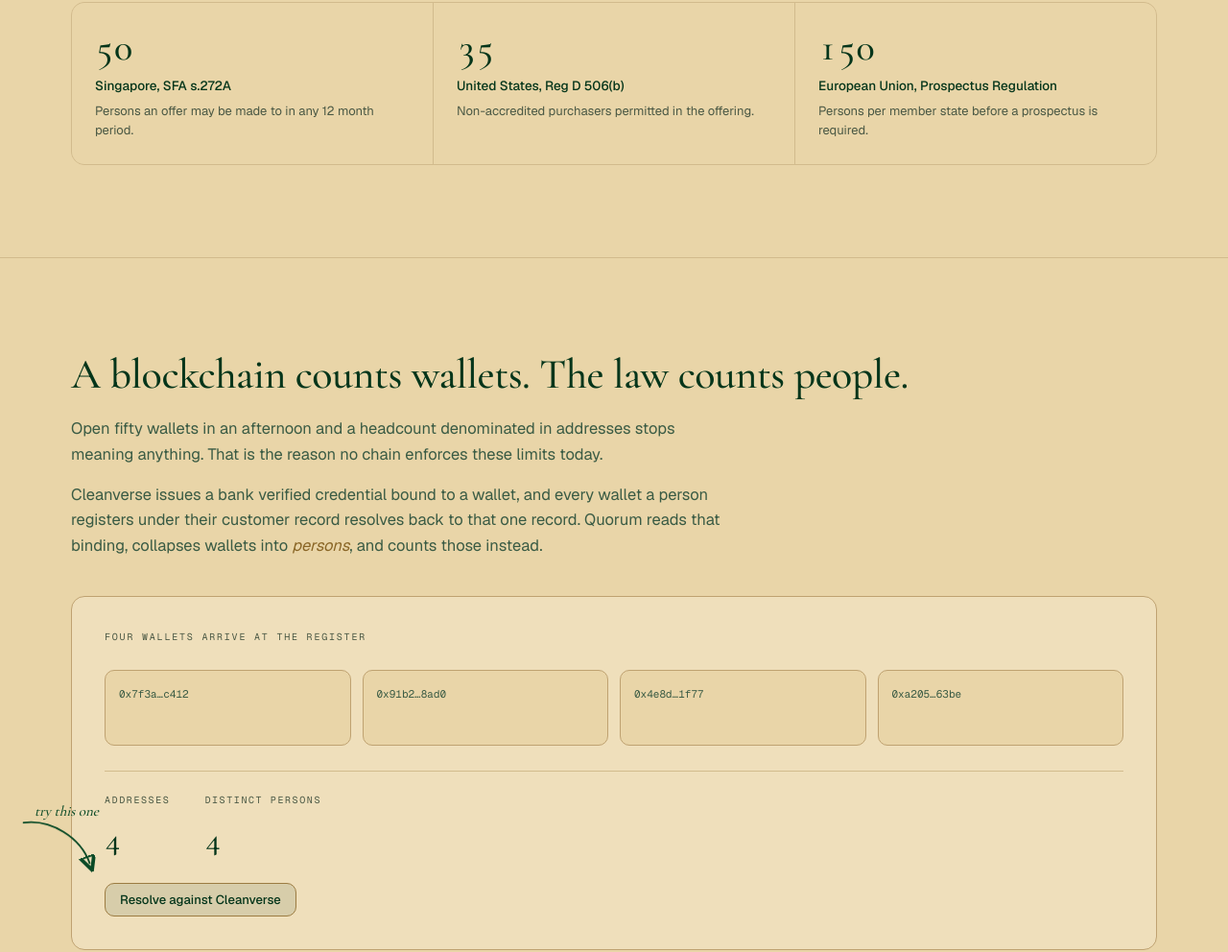
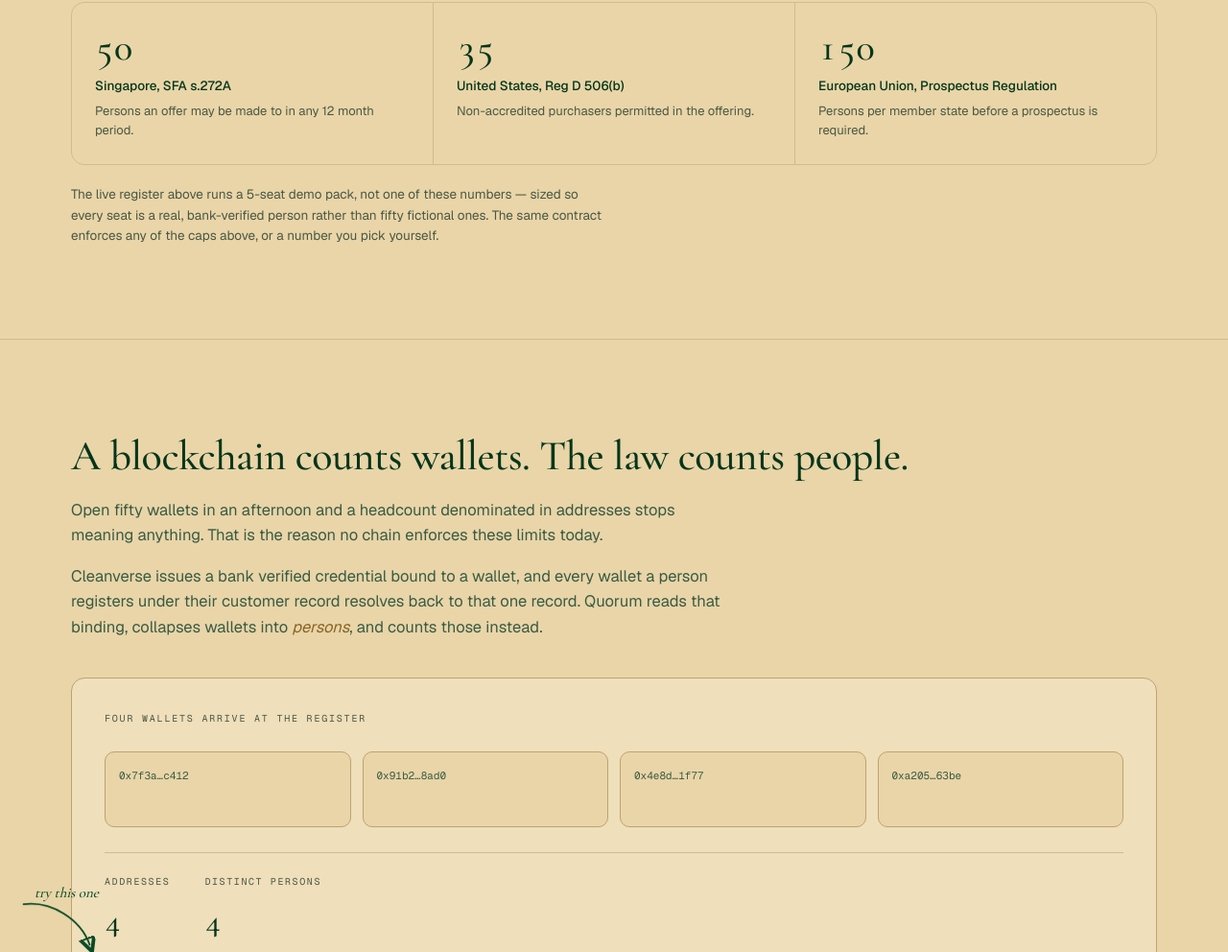
Before and after one commit to IamHarrie-Labs/quorum, a plain HTML site: page index.html in a window 1280 px wide. Shown: the part 1187-2179 px from the top of the page at 96% size. Drawn offline with nearby package versions, Linux system fonts and the light colour scheme.

Commit message:
docs: explain why the demo cap is 5, not a jurisdiction's real number
A visitor seeing "4/5 seats" with no context could reasonably read 5
as Quorum's ceiling rather than a sandbox constraint - the real caps
(50, 35, 150) were sitting right there in the statutes grid, just not
connected to the number in the live demo. Also keeps .agents/ out of
the public repo going forward.

```diff
--- a/index.html
+++ b/index.html
@@ -282,6 +282,12 @@ h1{font-family:var(--display);font-size:clamp(42px,5.4vw,68px);line-height:1.06;
           <div class="what">Persons per member state before a prospectus is required.</div>
         </div>
       </div>
+
+      <p class="prose rise" style="margin-top:20px;font-size:13.5px;color:var(--fg-faint)">
+        The live register above runs a 5-seat demo pack, not one of these numbers — sized so every
+        seat is a real, bank-verified person rather than fifty fictional ones. The same contract
+        enforces any of the caps above, or a number you pick yourself.
+      </p>
     </div>
   </section>
 
```
Also changed, not shown: dashboard.html (+5 -0 lines), 1 other file.
